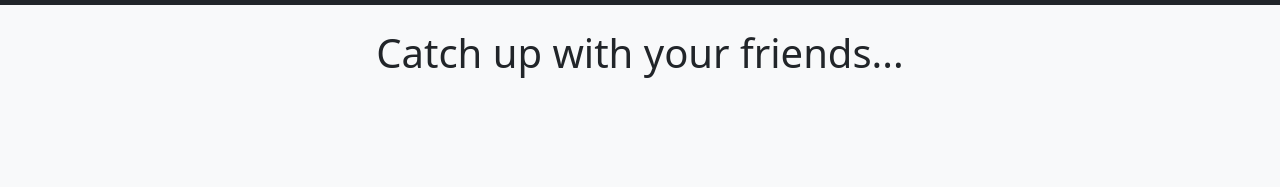
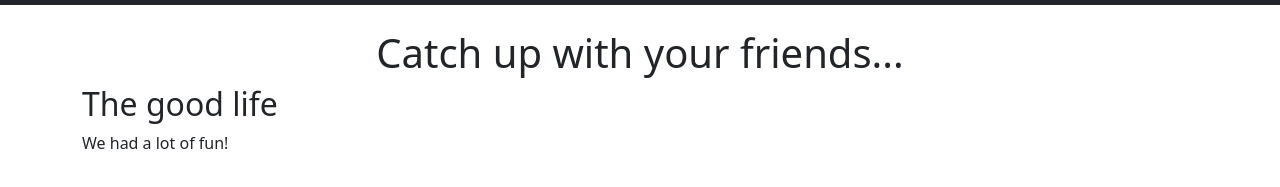
Before and after one commit to martinthoresen/css-frameworks-ca, a website: page index.html in a window 1280 px wide. Shown: the part 67-254 px from the top of the page. Drawn offline with Linux system fonts and the light colour scheme.

Commit message:
file cleanup

```diff
--- a/index.html
+++ b/index.html
@@ -9,7 +9,7 @@
     <link rel="stylesheet" href="src/scss/custom.css" />
     <title>Home Page</title>
   </head>
-  <body class="bg-light">
+  <body>
     <header>
       <div class="px-3 py-2 text-bg-dark">
         <div class="container">
@@ -42,6 +42,12 @@
     <img src="" alt="" />
     <main>
       <h1 class="d-flex justify-content-center">Catch up with your friends...</h1>
+      <section>
+        <div class="container">
+          <h2>The good life</h2>
+          <p>We had a lot of fun!</p>
+        </div>
+      </section>
     </main>
   </body>
 </html>
--- a/src/scss/custom.scss
+++ b/src/scss/custom.scss
@@ -1 +1,4 @@
+$primary: purple;
+
+@import "variables";
 @import "../../node_modules/bootstrap/scss/bootstrap.scss";
```
Also changed, not shown: src/scss/custom.css, 1 other file.
